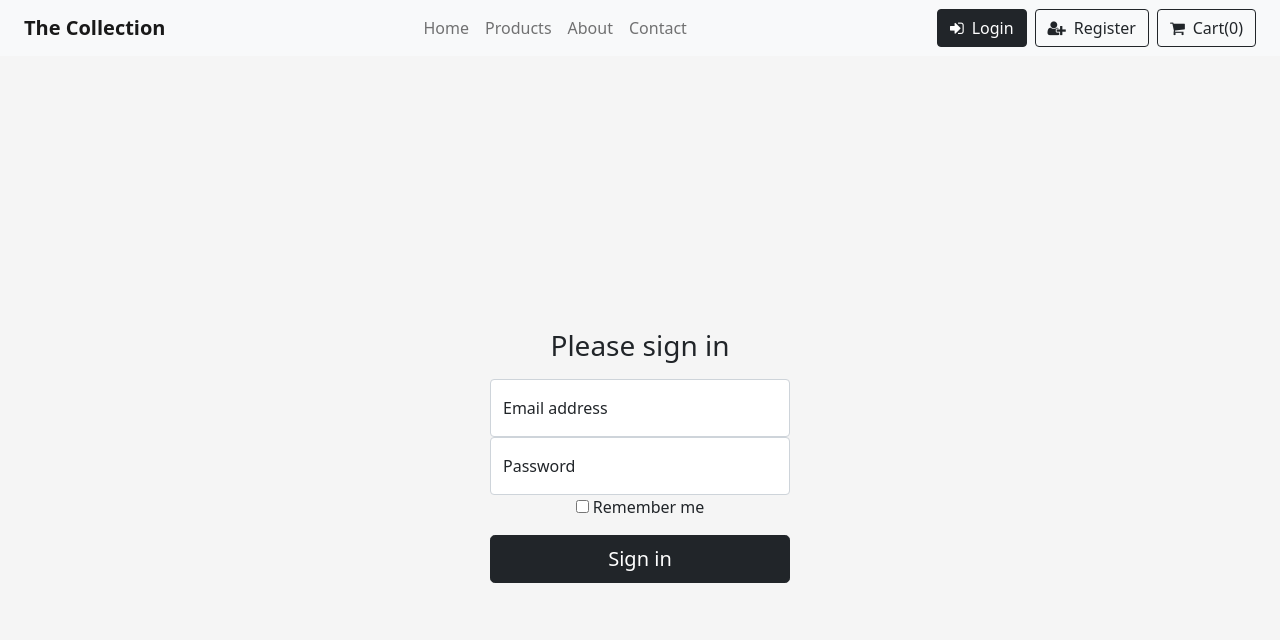
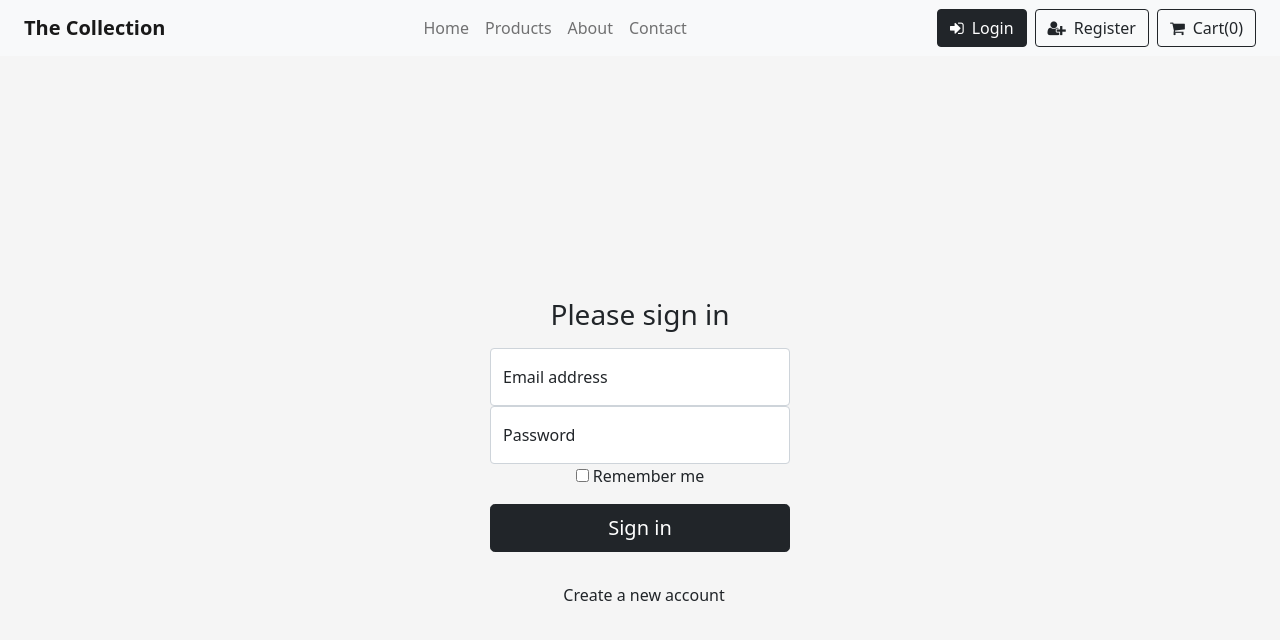
Before and after one commit to camille-granier/complete-eshop, a React (Create React App) app: page /login in a window 1280 px wide. Shown: the top 640 px of the page. Built offline with nearby package versions, Linux system fonts and the light colour scheme.

Commit message:
auhtentication formm

```diff
--- a/src/components/Login.jsx
+++ b/src/components/Login.jsx
@@ -1,20 +1,58 @@
 import React from 'react';
+import { NavLink } from 'react-router-dom';
+import { useState, useRef } from 'react';
 
 const Login = () => {
+
+    const [isLogin, setIsLogin] = useState(false);
+
+    const emailInputRef = useRef();
+    const passwordInputRef = useRef();
+
+    const submitHandler = (event) => {
+        event.preventDefault();
+        const entereedEmail = emailInputRef.current.value;
+        const enteredPassword = passwordInputRef.current.value;
+
+        if(isLogin) {
+
+        } else {
+            fetch('https://identitytoolkit.googleapis.com/v1/accounts:signUp?key=AIzaSyBe_XAVBYsQKMxorakltzhqKxUnNGvCJjo',
+            {
+                method: 'POST',
+                body: JSON.stringify({
+                    email: entereedEmail,
+                    password: enteredPassword,
+                    returnSecureToken: true
+                }),
+                headers: {
+                    'Content-Type': 'application/json'
+                }
+            }
+            ).then(res => {
+                if(res.ok) {
+
+                } else {
+
+                }
+            })
+        }
+    };
+
     return (
         <>
             <div className="login-form text-center">
 
                 <main className="form-signin">
-                    <form>
+                    <form onSubmit={submitHandler}>
                         <h1 className="h3 mb-3 fw-normal">Please sign in</h1>
 
                         <div className="form-floating">
-                            <input type="email" className="form-control" id="floatingInput" placeholder="name@example.com" />
+                            <input type="email" className="form-control" id="floatingInput" ref={emailInputRef} placeholder="name@example.com" />
                             <label for="floatingInput">Email address</label>
                         </div>
                         <div className="form-floating">
-                            <input type="password" className="form-control" id="floatingPassword" placeholder="Password" />
+                            <input type="password" className="form-control" id="floatingPassword" ref={passwordInputRef} placeholder="Password" />
                             <label for="floatingPassword">Password</label>
                         </div>
 
@@ -24,6 +62,9 @@ const Login = () => {
                             </label>
                         </div>
                         <button className="w-100 btn btn-lg btn-dark" type="submit">Sign in</button>
+                        <NavLink to='/register' className='btn ms-2 mt-4'>
+                            Create a new account
+                        </NavLink>
                     </form>
                 </main>
             </div>
```
